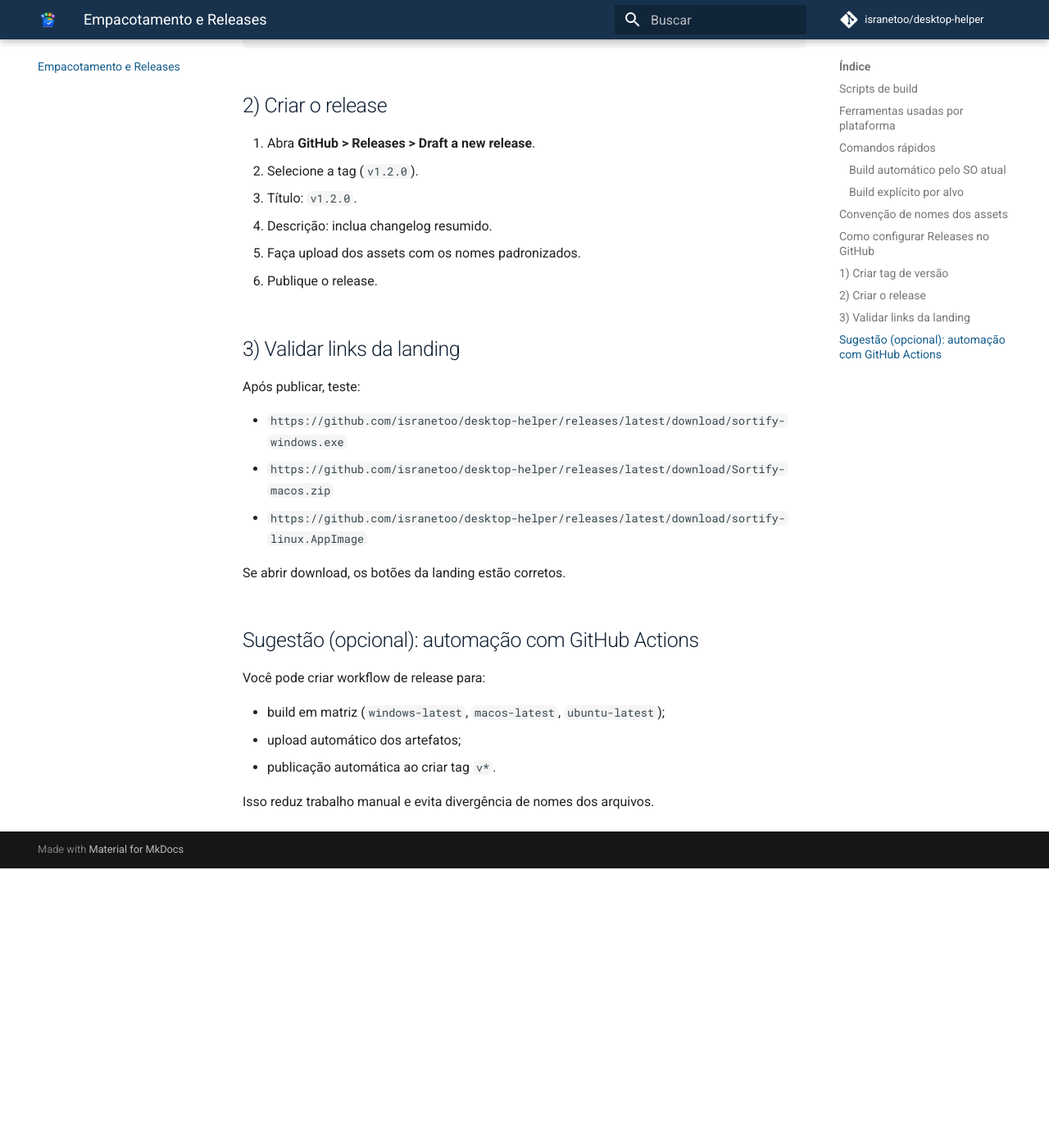
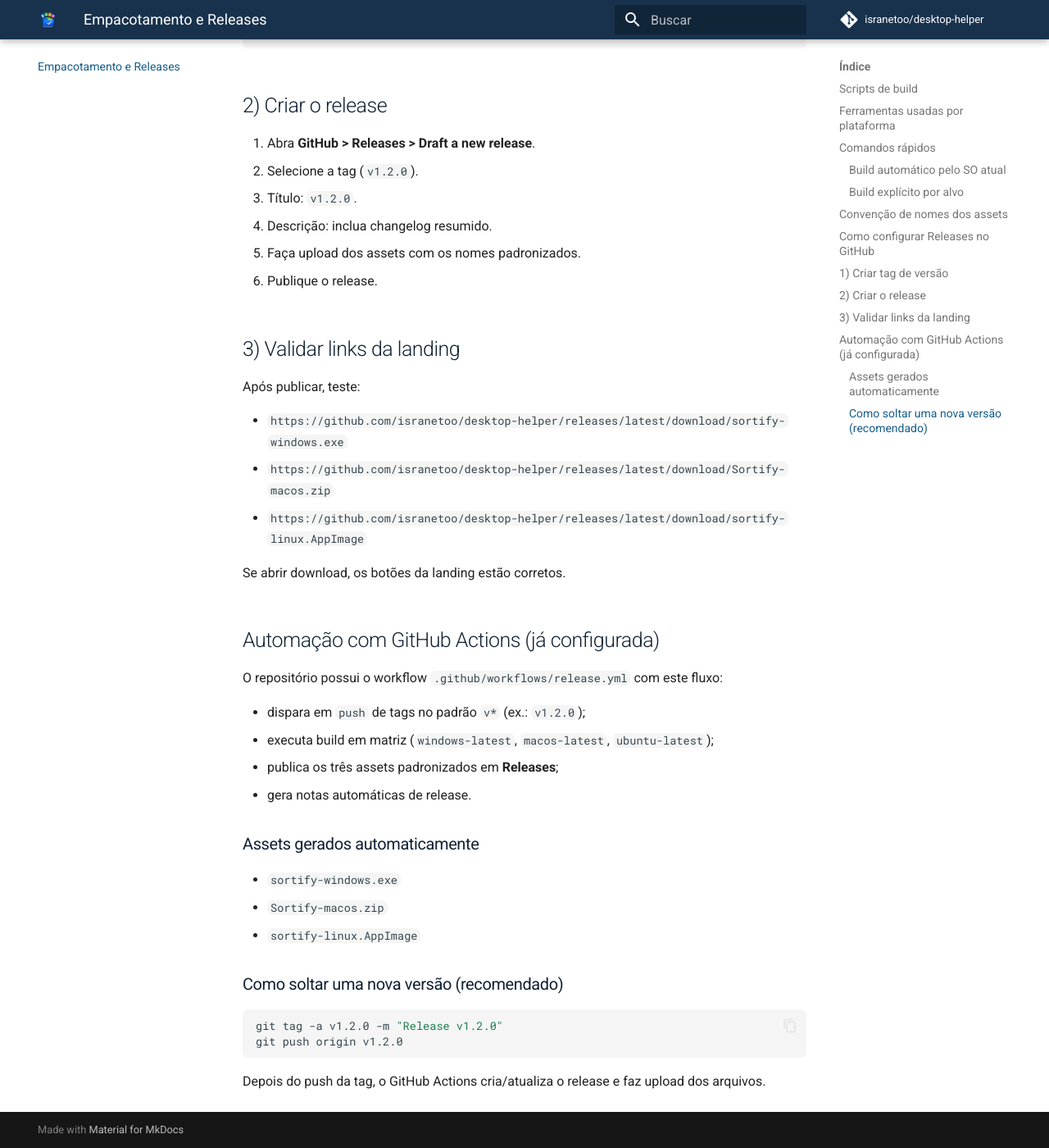
Before and after one commit to isranetoo/desktop-helper, an MkDocs documentation site: the page built from docs/empacotamento-e-releases.md, in a window 1280 px wide and 1400 px high, scrolled down 1799 px. Shown: the whole window at 82% size. Built offline with MkDocs 1.6.1 and Material for MkDocs 9.7.7, drawn with Linux system fonts in a browser that asks for light colours; comment, search, counter and statistics services are not loaded; before the commit the page ends 2858 px from its top, so only the background shows below that.

Commit message:
ci: automatiza release para windows, macos e linux

````diff
--- a/docs/empacotamento-e-releases.md
+++ b/docs/empacotamento-e-releases.md
@@ -75,12 +75,26 @@
 
 Se abrir download, os botões da landing estão corretos.
 
-## Sugestão (opcional): automação com GitHub Actions
+## Automação com GitHub Actions (já configurada)
 
-Você pode criar workflow de release para:
+O repositório possui o workflow `.github/workflows/release.yml` com este fluxo:
 
-- build em matriz (`windows-latest`, `macos-latest`, `ubuntu-latest`);
-- upload automático dos artefatos;
-- publicação automática ao criar tag `v*`.
+- dispara em `push` de tags no padrão `v*` (ex.: `v1.2.0`);
+- executa build em matriz (`windows-latest`, `macos-latest`, `ubuntu-latest`);
+- publica os três assets padronizados em **Releases**;
+- gera notas automáticas de release.
 
-Isso reduz trabalho manual e evita divergência de nomes dos arquivos.
+### Assets gerados automaticamente
+
+- `sortify-windows.exe`
+- `Sortify-macos.zip`
+- `sortify-linux.AppImage`
+
+### Como soltar uma nova versão (recomendado)
+
+```bash
+git tag -a v1.2.0 -m "Release v1.2.0"
+git push origin v1.2.0
+```
+
+Depois do push da tag, o GitHub Actions cria/atualiza o release e faz upload dos arquivos.
````
Also changed, not shown: 1 other file.
